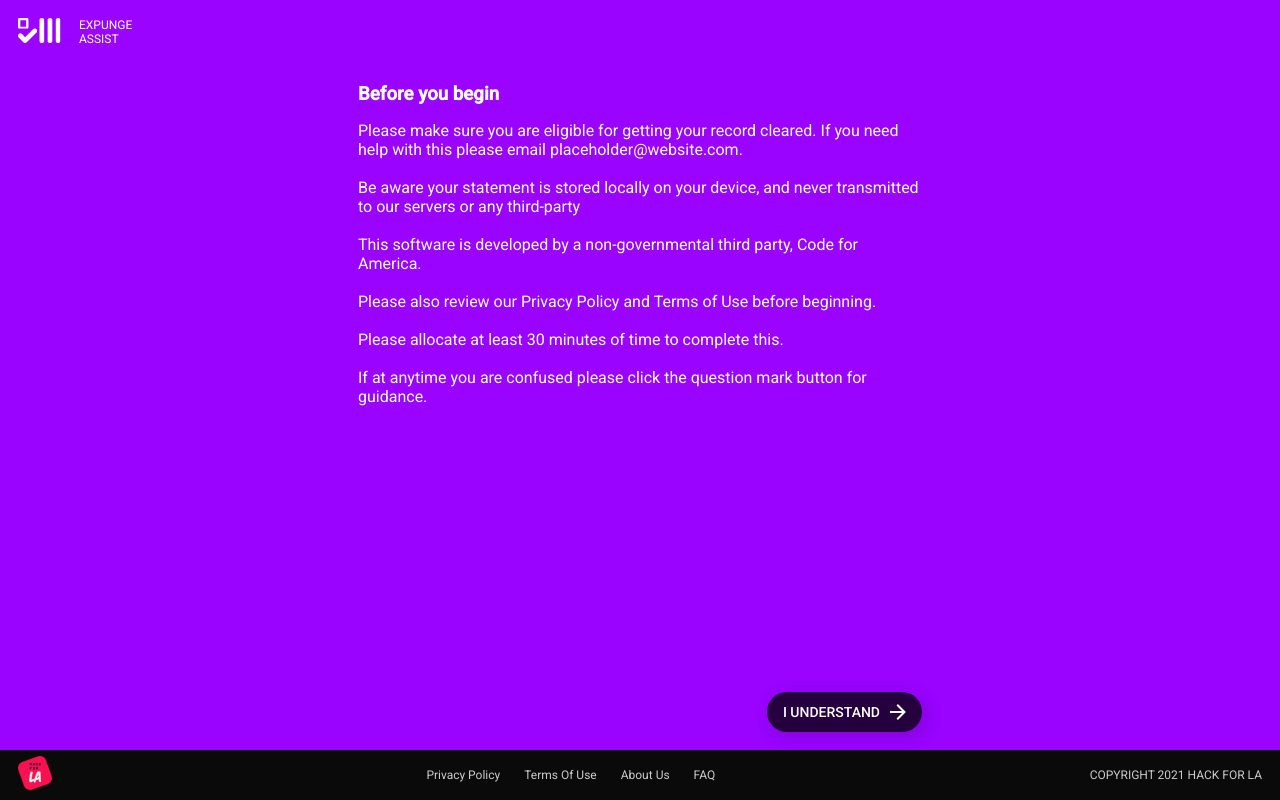
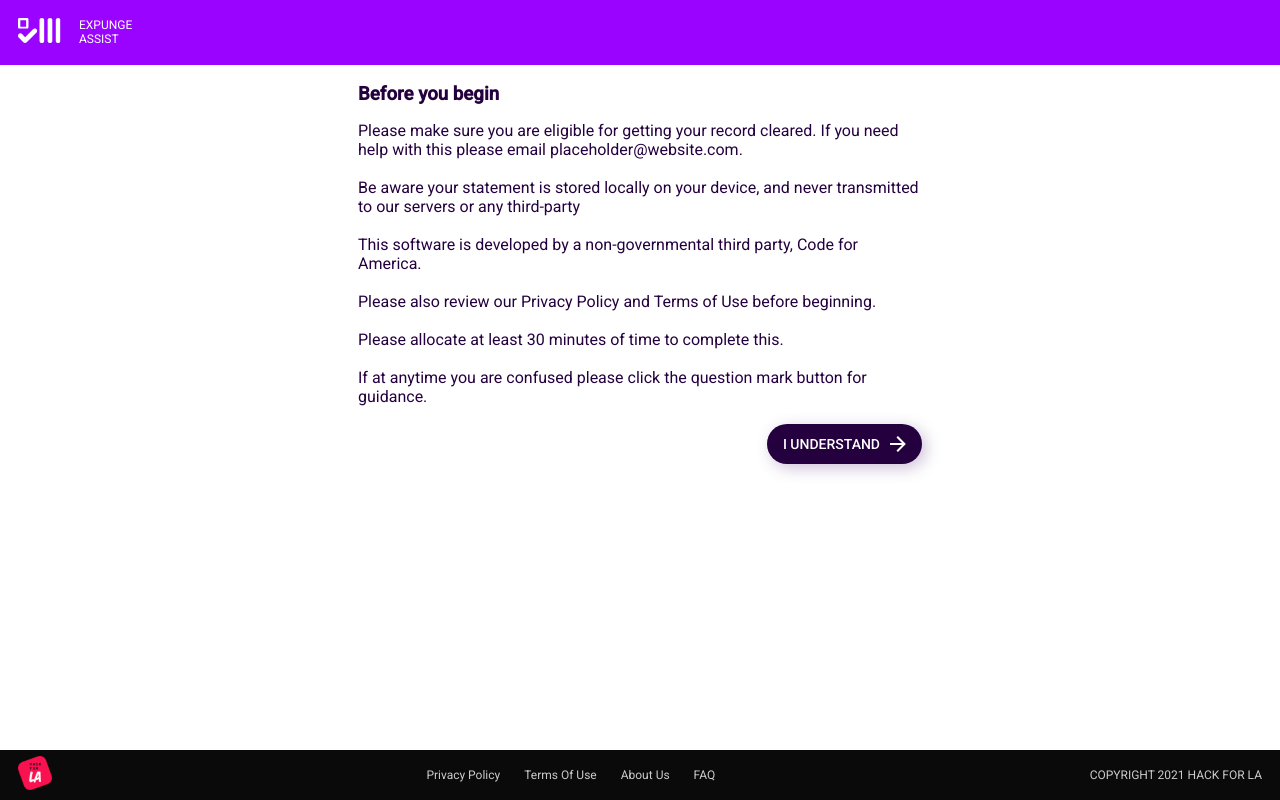
Before and after one commit to hackforla/expunge-assist, a React (Create React App) app in the folder products/statement-generator/: page / in a window 1280 px wide. Both pictures are taken after a click on the button "START NOW". Built offline with nearby package versions, Linux system fonts and the light colour scheme.

Commit message:
wip on separating the PageContainer from the form

```diff
--- a/products/statement-generator/src/App.tsx
+++ b/products/statement-generator/src/App.tsx
@@ -1,9 +1,9 @@
 import React from 'react';
 import {
-  useHistory,
   BrowserRouter as Router,
   Route,
   Switch,
+  useHistory,
 } from 'react-router-dom';
 import { ThemeProvider } from '@material-ui/core/styles';
 
@@ -14,6 +14,7 @@ import { FormStateContextProvider } from 'contexts/FormStateContext';
 import PageContainer from 'components/PageContainer';
 import AppFooter from 'components/AppFooter';
 import AppHeader from 'components/AppHeader';
+import Form from 'components/Form';
 
 import Landing from 'pages/Landing';
 import NotFound from 'pages/NotFound';
@@ -59,6 +60,7 @@ const App: React.FC = () => {
 
               <AppHeader />
 
+              <PageContainer>
                 <Switch>
                   <Route exact path="/" component={Landing} />
 
@@ -70,7 +72,7 @@ const App: React.FC = () => {
 
                   <Route
                     path="/form/:page?"
-                  component={PageContainer}
+                    component={Form}
                     history={history}
                   />
 
@@ -82,9 +84,9 @@ const App: React.FC = () => {
                   <Route component={NotFound} />
                   <Route path="/404" component={NotFound} />
                 </Switch>
+              </PageContainer>
 
               <AppFooter />
-
             </FormStateContextProvider>
           </AffirmationContextProvider>
         </RoutingContextProvider>
--- a/products/statement-generator/src/components/AffirmationComponent.tsx
+++ b/products/statement-generator/src/components/AffirmationComponent.tsx
@@ -1,7 +1,12 @@
-import React from 'react';
+import React, { useEffect, useContext } from 'react';
+import { useRouteMatch } from 'react-router-dom';
 import { Theme, createStyles, makeStyles } from '@material-ui/core';
 
 import AffirmationImage from 'assets/affirmation-img.svg';
+
+import { AffirmationContext } from 'contexts/AffirmationContext';
+import RoutingContext from 'contexts/RoutingContext';
+import { STEP_ENUMS } from 'contexts/RoutingProps';
 
 import useUtilityStyles from 'styles/utilityStyles';
 import Button from './Button';
@@ -57,6 +62,7 @@ interface ComponentProps {
   buttonText: string;
   description: string;
   onChangeAffirmation: (newState: object) => void;
+  match: any;
 }
 
 const AffirmationComponent = ({
@@ -70,6 +76,60 @@ const AffirmationComponent = ({
     pageTheme: 'transparent',
   });
   const classes = useStyles({ isActive });
+
+  let match = useRouteMatch('/form/:page?');
+  const { currentStep, canShowAffirmation } = useContext(RoutingContext);
+  const { affirmationData, updateAffirmationData } = useContext(
+    AffirmationContext
+  );
+
+  useEffect(() => {
+    // handle closing the affirmation on home page
+    if (match?.path === '/') updateAffirmationData({ isActive: false });
+  }, [match]);
+
+  // todo: move text into a json for localization
+  useEffect(() => {
+    switch (currentStep) {
+      case STEP_ENUMS.INTRODUCTION:
+        updateAffirmationData({
+          isActive: canShowAffirmation,
+          titleText: 'Welcome!',
+          buttonText: 'Begin',
+          description: 'This is a tool to generate a personal statement.',
+        });
+        break;
+      case STEP_ENUMS.INVOLVEMENT.INITIAL:
+        updateAffirmationData({
+          isActive: canShowAffirmation,
+          titleText: 'Congrats!',
+          buttonText: 'Next',
+          description:
+            'You just finished introducing yourself! You are well on your way to completing your personal statement and getting your record cleared!',
+        });
+        break;
+      case STEP_ENUMS.GOALS:
+        updateAffirmationData({
+          isActive: canShowAffirmation,
+          titleText: 'Hooray!',
+          buttonText: 'Next',
+          description:
+            'You just finished telling everyone about your involvement in your city and your various communities! Thank you for taking the time to tell us about this!',
+        });
+        break;
+      case STEP_ENUMS.WHY:
+        updateAffirmationData({
+          isActive: canShowAffirmation,
+          titleText: 'Great Job!',
+          buttonText: 'Next',
+          description:
+            'Those are some amazing goals you’ve set for yourself! You’re one step closer towards acheiving them too by getting your record cleared.',
+        });
+        break;
+      default:
+        break;
+    }
+  }, [currentStep]);
 
   return (
     <div
--- a/products/statement-generator/src/components/Form.tsx
+++ b/products/statement-generator/src/components/Form.tsx
@@ -3,6 +3,7 @@ import React, { useContext } from 'react';
 import useUtilityStyles from 'styles/utilityStyles';
 
 import Button from 'components/Button';
+import FormHeader from 'components/FormHeader';
 
 import FormStateContext from 'contexts/FormStateContext';
 import RoutingContext from 'contexts/RoutingContext';
@@ -23,16 +24,11 @@ import InvolvementSchoolFlow from 'involvement-step/InvolvementSchoolFlow';
 import InvolvementUnemployedFlow from 'involvement-step/InvolvementUnemployedFlow';
 
 interface FormProps {
-  onChangeAffirmation: (newState: object) => void;
   affirmationIsActive: boolean;
   isDarkTheme: boolean;
 }
 
-const Form = ({
-  onChangeAffirmation,
-  affirmationIsActive,
-  isDarkTheme,
-}: FormProps) => {
+const Form = ({ affirmationIsActive, isDarkTheme }: FormProps) => {
   const utilityClasses = useUtilityStyles({
     pageTheme: isDarkTheme ? 'dark' : 'transparent',
   });
@@ -48,9 +44,9 @@ const Form = ({
 
   return (
     <>
-      {currentStep === STEP_ENUMS.BEFORE_YOU_BEGIN && (
-        <BeforeYouBegin onChangeAffirmation={onChangeAffirmation} />
-      )}
+      <FormHeader />
+
+      {currentStep === STEP_ENUMS.BEFORE_YOU_BEGIN && <BeforeYouBegin />}
 
       {currentStep === STEP_ENUMS.INTRODUCTION && (
         <IntroductionStep
--- a/products/statement-generator/src/components/PageContainer.tsx
+++ b/products/statement-generator/src/components/PageContainer.tsx
@@ -1,102 +1,19 @@
-import React, { useEffect, useContext } from 'react';
+import React from 'react';
 
-import AffirmationComponent from 'components/AffirmationComponent';
-import Form from 'components/Form';
-import FormHeader from 'components/FormHeader';
-
-import RoutingContext from 'contexts/RoutingContext';
-import { AffirmationContext } from 'contexts/AffirmationContext';
-import { STEP_ENUMS } from 'contexts/RoutingProps';
 import useUtilityStyles from 'styles/utilityStyles';
 
-interface PageProps {
-  match: {
-    params: {
-      page: string;
-    };
-    path: string;
-  };
+interface IPageContainer {
+  children?: any;
 }
 
-const PageContainer = ({ match }: PageProps) => {
-  const { currentStep, canShowAffirmation } = useContext(RoutingContext);
-  const { affirmationData, updateAffirmationData } = useContext(
-    AffirmationContext
-  );
-
-  const isDarkTheme = match.params.page === 'start';
-
+const PageContainer = ({ children }: IPageContainer) => {
   const utilityClasses = useUtilityStyles({
-    pageTheme: isDarkTheme ? 'dark' : 'transparent',
+    pageTheme: 'transparent',
   });
-
-  useEffect(() => {
-    // handle closing the affirmation on home page
-    if (match.path === '/') updateAffirmationData({ isActive: false });
-  }, [match]);
-
-  // todo: move text into a json for localization
-  useEffect(() => {
-    switch (currentStep) {
-      case STEP_ENUMS.INTRODUCTION:
-        updateAffirmationData({
-          isActive: canShowAffirmation,
-          titleText: 'Welcome!',
-          buttonText: 'Begin',
-          description: 'This is a tool to generate a personal statement.',
-        });
-        break;
-      case STEP_ENUMS.INVOLVEMENT.INITIAL:
-        updateAffirmationData({
-          isActive: canShowAffirmation,
-          titleText: 'Congrats!',
-          buttonText: 'Next',
-          description:
-            'You just finished introducing yourself! You are well on your way to completing your personal statement and getting your record cleared!',
-        });
-        break;
-      case STEP_ENUMS.GOALS:
-        updateAffirmationData({
-          isActive: canShowAffirmation,
-          titleText: 'Hooray!',
-          buttonText: 'Next',
-          description:
-            'You just finished telling everyone about your involvement in your city and your various communities! Thank you for taking the time to tell us about this!',
-        });
-        break;
-      case STEP_ENUMS.WHY:
-        updateAffirmationData({
-          isActive: canShowAffirmation,
-          titleText: 'Great Job!',
-          buttonText: 'Next',
-          description:
-            'Those are some amazing goals you’ve set for yourself! You’re one step closer towards acheiving them too by getting your record cleared.',
-        });
-        break;
-      default:
-        break;
-    }
-  }, [currentStep]);
 
   return (
     <div className={utilityClasses.primaryContainer}>
-      <AffirmationComponent
-        buttonText={affirmationData.buttonText}
-        titleText={affirmationData.titleText}
-        description={affirmationData.description}
-        isActive={affirmationData.isActive}
-        onChangeAffirmation={updateAffirmationData}
-      />
-
-      {!affirmationData.isActive && <FormHeader />}
-
-      {!affirmationData.isActive && (
-        <Form
-          isDarkTheme={isDarkTheme}
-          onChangeAffirmation={updateAffirmationData}
-          affirmationIsActive={affirmationData.isActive}
-        />
-      )}
+      <div className={utilityClasses.contentContainer}>{children}</div>
     </div>
   );
 };
--- a/products/statement-generator/src/flows/BeforeYouBegin.tsx
+++ b/products/statement-generator/src/flows/BeforeYouBegin.tsx
@@ -7,11 +7,7 @@ import Button from 'components/Button';
 
 import useUtilityStyles from 'styles/utilityStyles';
 
-interface ComponentProps {
-  onChangeAffirmation: (newState: object) => void;
-}
-
-const BeforeYouBegin = ({ onChangeAffirmation }: ComponentProps) => {
+const BeforeYouBegin = () => {
   const utilityClasses = useUtilityStyles({
     pageTheme: 'dark',
   });
@@ -20,7 +16,7 @@ const BeforeYouBegin = ({ onChangeAffirmation }: ComponentProps) => {
   const { goNextStep } = useContext(FormStateContext);
 
   return (
-    <div className={utilityClasses.contentContainer}>
+    <div>
       <h3>{t('disclaimer.header')}</h3>
 
       <p>{t('disclaimer.text')}</p>
@@ -29,7 +25,6 @@ const BeforeYouBegin = ({ onChangeAffirmation }: ComponentProps) => {
         <Button
           className={utilityClasses.buttonRight}
           onClick={() => {
-            onChangeAffirmation({ isActive: true });
             goNextStep();
           }}
           theme="dark"
--- a/products/statement-generator/src/styles/appTheme.ts
+++ b/products/statement-generator/src/styles/appTheme.ts
@@ -9,10 +9,13 @@ const appTheme = createMuiTheme({
   },
   palette: {
     primary: {
-      light: '#F7EBFF',
+      light: '#F7EBFF', // light purple
       main: '#9903FF',
       // dark: '#c5b3d1',
       darker: '#25003F',
+    },
+    secondary: {
+      main: '#FFFAF2', // tangerine light orange
     },
     common: {
       black: '#0a0a0a',
```
Lines whose indentation alone changed are shown as unchanged.
